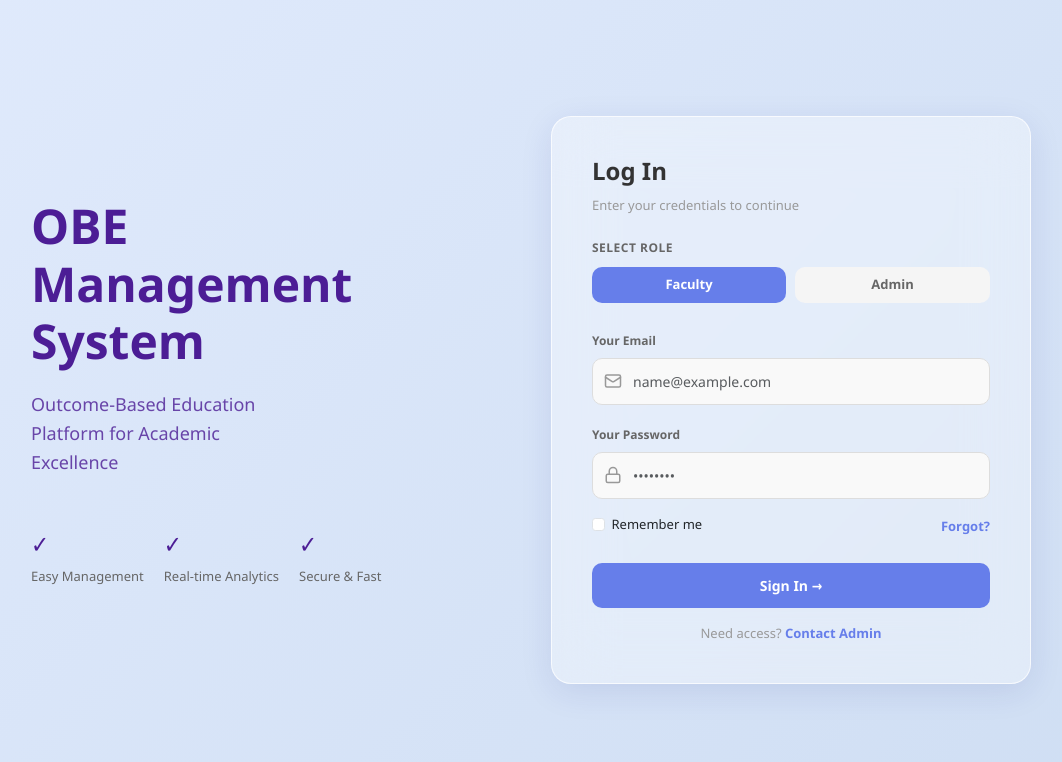
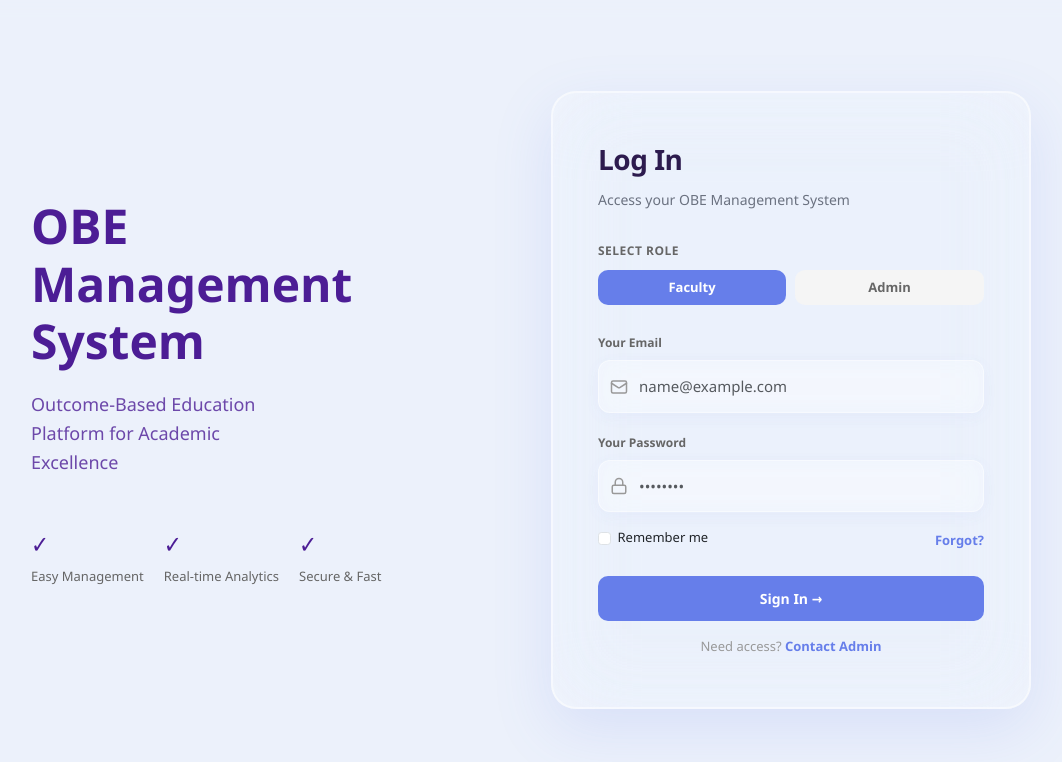
Before and after one commit to Senanasmat/obe-management-system, a React app in the folder frontend/: page /login in a window 1280 px wide. Shown: the top 762 px of the page, without its empty margins (109-1171 px from the left). Built offline with nearby package versions, Linux system fonts and the light colour scheme; no server answers; the HTML template or start-up script is replaced by a standard one.

Commit message:
Perfect login page - transparent background and enhanced form styling

```diff
--- a/frontend/src/pages/Login.jsx
+++ b/frontend/src/pages/Login.jsx
@@ -46,7 +46,9 @@ const Login = () => {
     return (
         <div style={{
             minHeight: '100vh',
-            background: 'linear-gradient(135deg, #e0eafc 0%, #cfdef3 100%)',
+            background: 'rgba(224, 234, 252, 0.5)',
+            backdropFilter: 'blur(10px)',
+            WebkitBackdropFilter: 'blur(10px)',
             display: 'flex',
             alignItems: 'center',
             justifyContent: 'center',
@@ -110,25 +112,27 @@ const Login = () => {
 
                 {/* Right Side - Login Form */}
                 <div style={{
-                    background: 'rgba(255, 255, 255, 0.35)',
-                    borderRadius: '20px',
-                    padding: '40px',
-                    boxShadow: '0 8px 32px rgba(31, 38, 135, 0.1)',
-                    backdropFilter: 'blur(30px)',
-                    border: '1px solid rgba(255, 255, 255, 0.7)',
-                    WebkitBackdropFilter: 'blur(30px)'
+                    background: 'rgba(255, 255, 255, 0.20)',
+                    borderRadius: '25px',
+                    padding: '50px 45px',
+                    boxShadow: '0 20px 60px rgba(102, 126, 234, 0.15)',
+                    backdropFilter: 'blur(40px)',
+                    border: '2px solid rgba(255, 255, 255, 0.5)',
+                    WebkitBackdropFilter: 'blur(40px)'
                 }}>
                     <h3 style={{
-                        fontSize: '24px',
-                        fontWeight: 'bold',
-                        marginBottom: '10px',
-                        color: '#333'
+                        fontSize: '28px',
+                        fontWeight: '700',
+                        marginBottom: '12px',
+                        color: '#2d1b4e',
+                        letterSpacing: '-0.5px'
                     }}>Log In</h3>
                     <p style={{
-                        fontSize: '13px',
-                        color: '#999',
-                        marginBottom: '24px'
-                    }}>Enter your credentials to continue</p>
+                        fontSize: '14px',
+                        color: '#6b7280',
+                        marginBottom: '32px',
+                        fontWeight: '500'
+                    }}>Access your OBE Management System</p>
 
                     {error && (
                         <Alert variant="danger" className="border-0 bg-danger-subtle text-danger py-2 d-flex align-items-center mb-3" style={{ fontSize: '0.85rem' }}>
@@ -195,21 +199,27 @@ const Login = () => {
                                     style={{
                                         paddingLeft: '40px',
                                         paddingRight: '16px',
-                                        paddingTop: '12px',
-                                        paddingBottom: '12px',
-                                        border: '1px solid #ddd',
-                                        borderRadius: '10px',
-                                        fontSize: '14px',
-                                        background: '#f9f9f9',
-                                        transition: 'all 0.3s'
+                                        paddingTop: '14px',
+                                        paddingBottom: '14px',
+                                        border: '1.5px solid rgba(255, 255, 255, 0.4)',
+                                        borderRadius: '12px',
+                                        fontSize: '15px',
+                                        background: 'rgba(255, 255, 255, 0.25)',
+                                        color: '#333',
+                                        backdropFilter: 'blur(10px)',
+                                        WebkitBackdropFilter: 'blur(10px)',
+                                        transition: 'all 0.3s ease',
+                                        boxShadow: '0 4px 15px rgba(102, 126, 234, 0.05)'
                                     }}
                                     onFocus={(e) => {
-                                        e.target.style.background = '#fff';
-                                        e.target.style.borderColor = '#667eea';
+                                        e.target.style.background = 'rgba(255, 255, 255, 0.35)';
+                                        e.target.style.borderColor = 'rgba(102, 126, 234, 0.6)';
+                                        e.target.style.boxShadow = '0 4px 20px rgba(102, 126, 234, 0.2)';
                                     }}
                                     onBlur={(e) => {
-                                        e.target.style.background = '#f9f9f9';
-                                        e.target.style.borderColor = '#ddd';
+                                        e.target.style.background = 'rgba(255, 255, 255, 0.25)';
+                                        e.target.style.borderColor = 'rgba(255, 255, 255, 0.4)';
+                                        e.target.style.boxShadow = '0 4px 15px rgba(102, 126, 234, 0.05)';
                                     }}
                                 />
                                 <Mail size={18} style={{
@@ -235,21 +245,27 @@ const Login = () => {
                                     style={{
                                         paddingLeft: '40px',
                                         paddingRight: '16px',
-                                        paddingTop: '12px',
-                                        paddingBottom: '12px',
-                                        border: '1px solid #ddd',
-                                        borderRadius: '10px',
-                                        fontSize: '14px',
-                                        background: '#f9f9f9',
-                                        transition: 'all 0.3s'
+                                        paddingTop: '14px',
+                                        paddingBottom: '14px',
+                                        border: '1.5px solid rgba(255, 255, 255, 0.4)',
+                                        borderRadius: '12px',
+                                        fontSize: '15px',
+                                        background: 'rgba(255, 255, 255, 0.25)',
+                                        color: '#333',
+                                        backdropFilter: 'blur(10px)',
+                                        WebkitBackdropFilter: 'blur(10px)',
+                                        transition: 'all 0.3s ease',
+                                        boxShadow: '0 4px 15px rgba(102, 126, 234, 0.05)'
                                     }}
                                     onFocus={(e) => {
-                                        e.target.style.background = '#fff';
-                                        e.target.style.borderColor = '#667eea';
+                                        e.target.style.background = 'rgba(255, 255, 255, 0.35)';
+                                        e.target.style.borderColor = 'rgba(102, 126, 234, 0.6)';
+                                        e.target.style.boxShadow = '0 4px 20px rgba(102, 126, 234, 0.2)';
                                     }}
                                     onBlur={(e) => {
-                                        e.target.style.background = '#f9f9f9';
-                                        e.target.style.borderColor = '#ddd';
+                                        e.target.style.background = 'rgba(255, 255, 255, 0.25)';
+                                        e.target.style.borderColor = 'rgba(255, 255, 255, 0.4)';
+                                        e.target.style.boxShadow = '0 4px 15px rgba(102, 126, 234, 0.05)';
                                     }}
                                 />
                                 <Lock size={18} style={{
```
